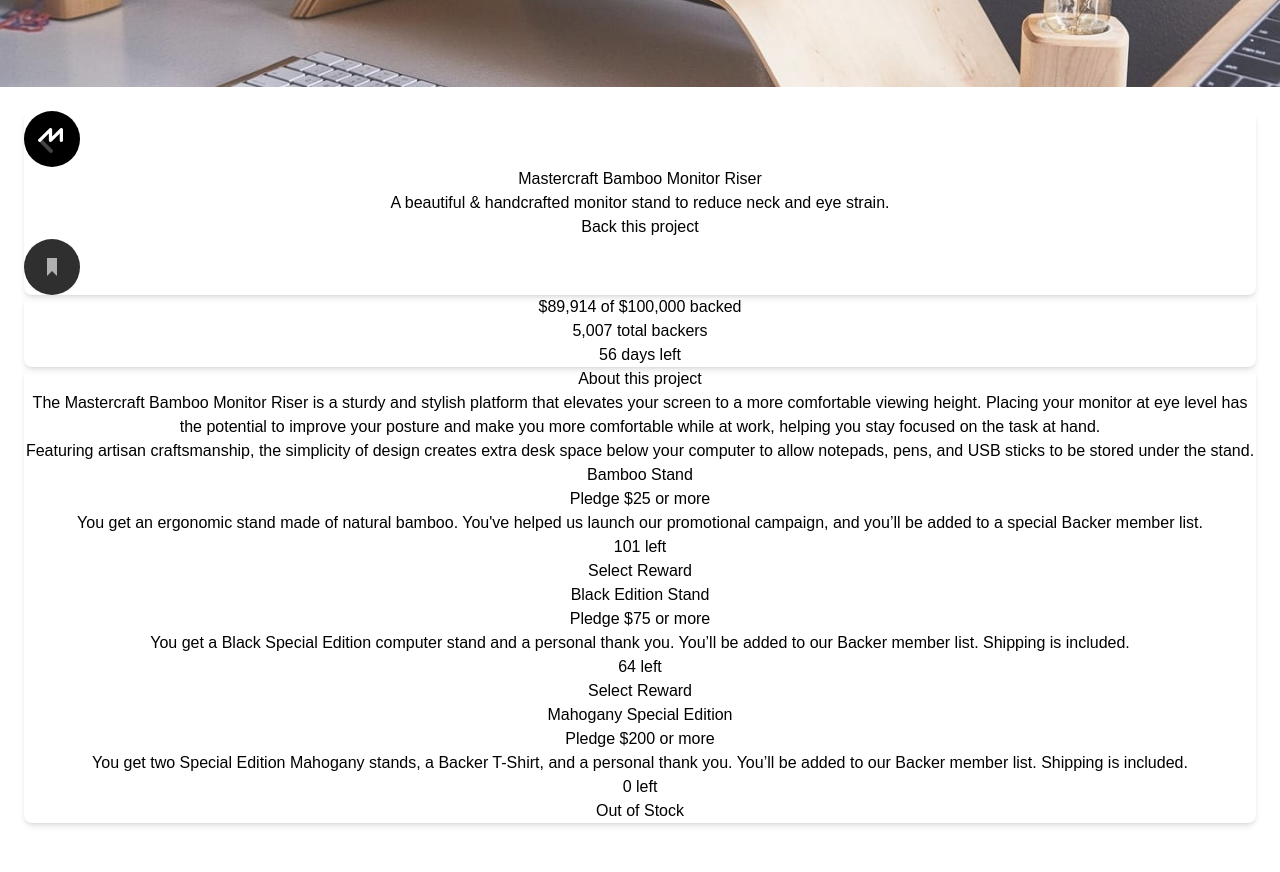
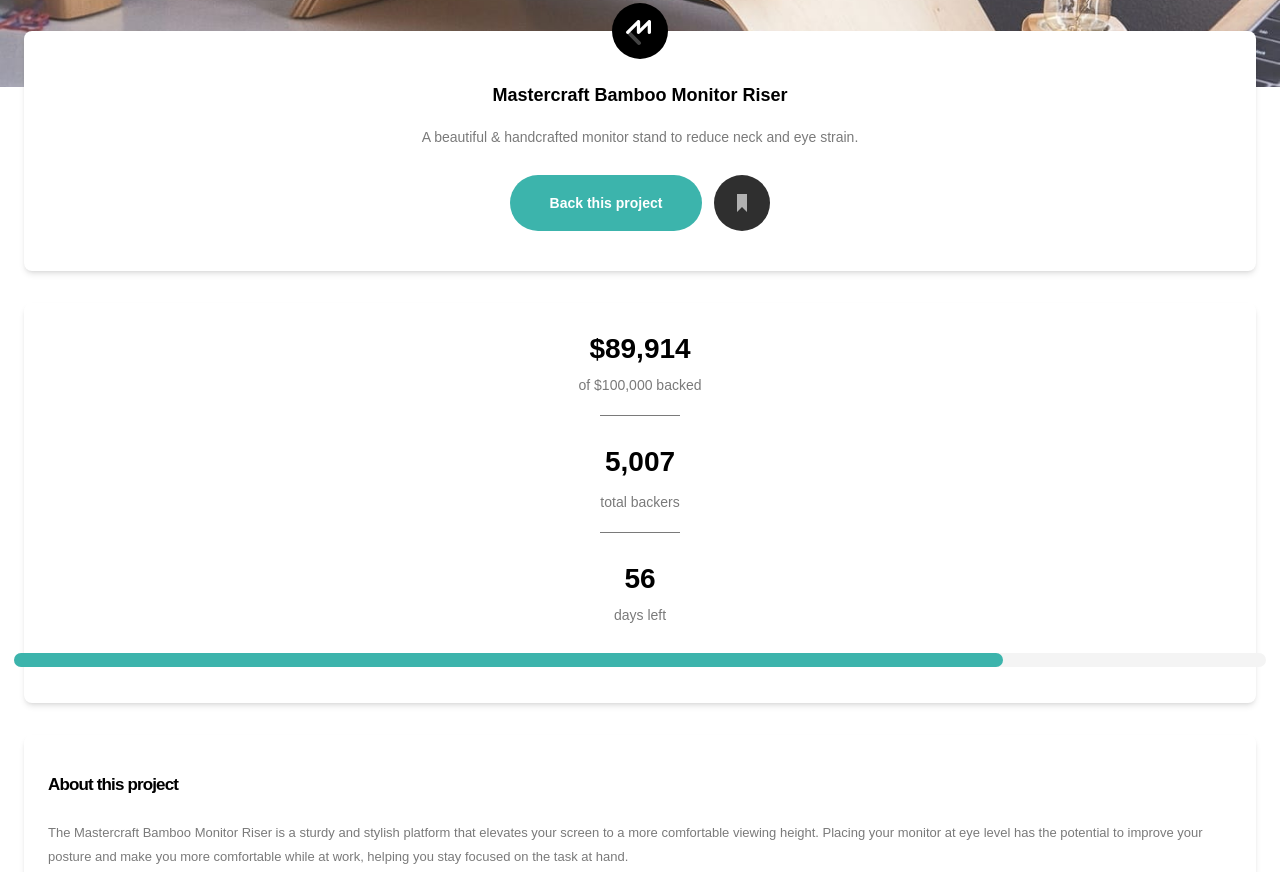
Before and after one commit to felipetn1989/crowdfunding-product-page-main, a plain HTML site: page src/index.html in a window 1280 px wide. Shown: the part 213-1085 px from the top of the page. Before the commit the page ends 1060 px from the top, so only its background shows below. Drawn offline with Linux system fonts and the light colour scheme.

Commit message:
base desktop finished

```diff
--- a/src/index.html
+++ b/src/index.html
@@ -30,41 +30,67 @@
       </nav>
     </header>
 
-    <main class="p-6">
-      <div class="rounded-lg shadow-md text-center">
-        <img src="../images/logo-mastercraft.svg" alt="Mastercraft logo" />
-        <h1>Mastercraft Bamboo Monitor Riser</h1>
+    <main class="absolute top-[13.75rem] p-6 text-sm grid gap-8 text-[#7a7a7a]">
+      <div
+        class="relative rounded-lg shadow-md text-center grid gap-5 bg-white py-[1.125rem] px-[1.1875rem] pb-10"
+      >
+        <img
+          class="absolute top-[-1.75rem] place-self-center"
+          src="../images/logo-mastercraft.svg"
+          alt="Mastercraft logo"
+        />
+        <h1
+          class="text-lg font-bold mt-[2.125rem] tracking-normal leading-6 text-black"
+        >
+          Mastercraft Bamboo Monitor Riser
+        </h1>
         <p>
           A beautiful & handcrafted monitor stand to reduce neck and eye strain.
         </p>
-        <div>
-          <button>Back this project</button>
+        <div class="flex justify-center items-center gap-3 mt-2">
+          <button
+            class="bg-[#3cb4ac] text-white font-bold rounded-[2rem] py-[1.125rem] px-10 text-sm"
+          >
+            Back this project
+          </button>
           <a href="#"
             ><img src="../images/icon-bookmark.svg" alt="Bookmark icon"
           /></a>
         </div>
       </div>
 
-      <div class="rounded-lg shadow-md text-center">
-        <div>
-          <span>$89,914</span>
+      <div class="grid gap-7 rounded-lg shadow-md text-center p-9">
+        <div class="flex flex-col gap-4">
+          <span class="text-[1.75rem] font-bold text-black">$89,914</span>
           <span>of $100,000 backed</span>
         </div>
 
-        <div>
-          <span>5,007</span>
+        <div
+          class="h-0 w-20 border-t border-[#7a7a7a] place-self-center translate-y-[-0.5rem]"
+        ></div>
+
+        <div class="flex flex-col gap-5">
+          <span class="text-[1.75rem] font-bold text-black">5,007</span>
           <span>total backers</span>
         </div>
 
-        <div>
-          <span>56</span>
+        <div
+          class="h-0 w-20 border-t border-[#7a7a7a] place-self-center translate-y-[-0.5rem]"
+        ></div>
+
+        <div class="flex flex-col gap-4">
+          <span class="text-[1.75rem] font-bold text-black">56</span>
           <span>days left</span>
+        </div>
+
+        <div class="w-[108%] h-3.5 bg-[#f4f4f4] place-self-center rounded-full">
+          <div class="w-[79%] h-3.5 bg-[#3cb4ac] rounded-full"></div>
         </div>
       </div>
 
-      <div class="rounded-lg shadow-md text-center">
-        <div>
-          <h2>About this project</h2>
+      <div class="rounded-lg shadow-md text-[0.8125rem] py-[2.375rem] px-6">
+        <div class="grid gap-6 leading-6">
+          <h2 class="text-black font-bold text-[1.0625rem] tracking-tighter">About this project</h2>
           <p>
             The Mastercraft Bamboo Monitor Riser is a sturdy and stylish
             platform that elevates your screen to a more comfortable viewing
@@ -77,48 +103,52 @@
             extra desk space below your computer to allow notepads, pens, and
             USB sticks to be stored under the stand.
           </p>
-          <div>
-            <div>
-              <h3>Bamboo Stand</h3>
-              <span>Pledge $25 or more</span>
-              <p>
+          <div class="grid gap-7 mt-2">
+            <div class="border rounded-md p-5">
+              <h3 class="font-bold">Bamboo Stand</h3>
+              <span class="text-[#3cb4ac] font-bold">Pledge $25 or more</span>
+              <p class="mt-5 mb-8">
                 You get an ergonomic stand made of natural bamboo. You've helped
                 us launch our promotional campaign, and you’ll be added to a
                 special Backer member list.
               </p>
-              <div>
-                <span>101</span>
+              <div class="flex gap-2">
+                <span class="text-[1.9375rem] font-bold text-black font-sans">101</span>
                 <span>left</span>
               </div>
-              <button>Select Reward</button>
+              <button class="bg-[#3cb4ac] text-wh font-bold rounded-3xl text-white tracking-tighter py-3 px-8 mt-8">
+                Select Reward
+              </button>
             </div>
-            <div>
-              <h3>Black Edition Stand</h3>
-              <span>Pledge $75 or more</span>
-              <p>
+            <div class="border rounded-md p-5">
+              <h3 class="font-bold">Black Edition Stand</h3>
+              <span class="text-[#3cb4ac] font-bold">Pledge $75 or more</span>
+              <p class="mt-5 mb-8">
                 You get a Black Special Edition computer stand and a personal
                 thank you. You’ll be added to our Backer member list. Shipping
                 is included.
               </p>
-              <div>
-                <span>64</span>
+              <div class="flex gap-2">
+                <span class="text-[1.9375rem] font-bold text-black">64</span>
                 <span>left</span>
               </div>
-              <button>Select Reward</button>
+              <button class="bg-[#3cb4ac] text-wh font-bold rounded-3xl text-white tracking-tighter py-3 px-8 mt-8">
+                Select Reward
+              </button>
             </div>
-            <div>
-              <h3>Mahogany Special Edition</h3>
-              <span>Pledge $200 or more</span>
-              <p>
+            <div class="border rounded-md p-5">
+              <h3 class="font-bold">Mahogany Special Edition</h3>
+              <span class="text-[#3cb4ac] font-bold">Pledge $200 or more</span>
+              <p class="mt-5 mb-8">
                 You get two Special Edition Mahogany stands, a Backer T-Shirt,
                 and a personal thank you. You’ll be added to our Backer member
                 list. Shipping is included.
               </p>
-              <div>
-                <span>0</span>
+              <div class="flex gap-2">
+                <span class="text-[1.9375rem] font-bold text-black">0</span>
                 <span>left</span>
               </div>
-              <button>Out of Stock</button>
+              <button class="bg-[#7a7a7a] text-wh font-bold rounded-3xl text-white tracking-tighter py-3 px-9 mt-8">Out of Stock</button>
             </div>
           </div>
         </div>
--- a/src/input.css
+++ b/src/input.css
@@ -7,7 +7,7 @@
 :root {
   /* ### Primary */
 
-  --Moderate-cyan: hsl(176, 50%, 47%);
+  --Moderate-cyan: #3cb4ac;
   --Dark-cyan: hsl(176, 72%, 28%);
 
   /* ### Neutral */
```
Also changed, not shown: dist/output.css.
